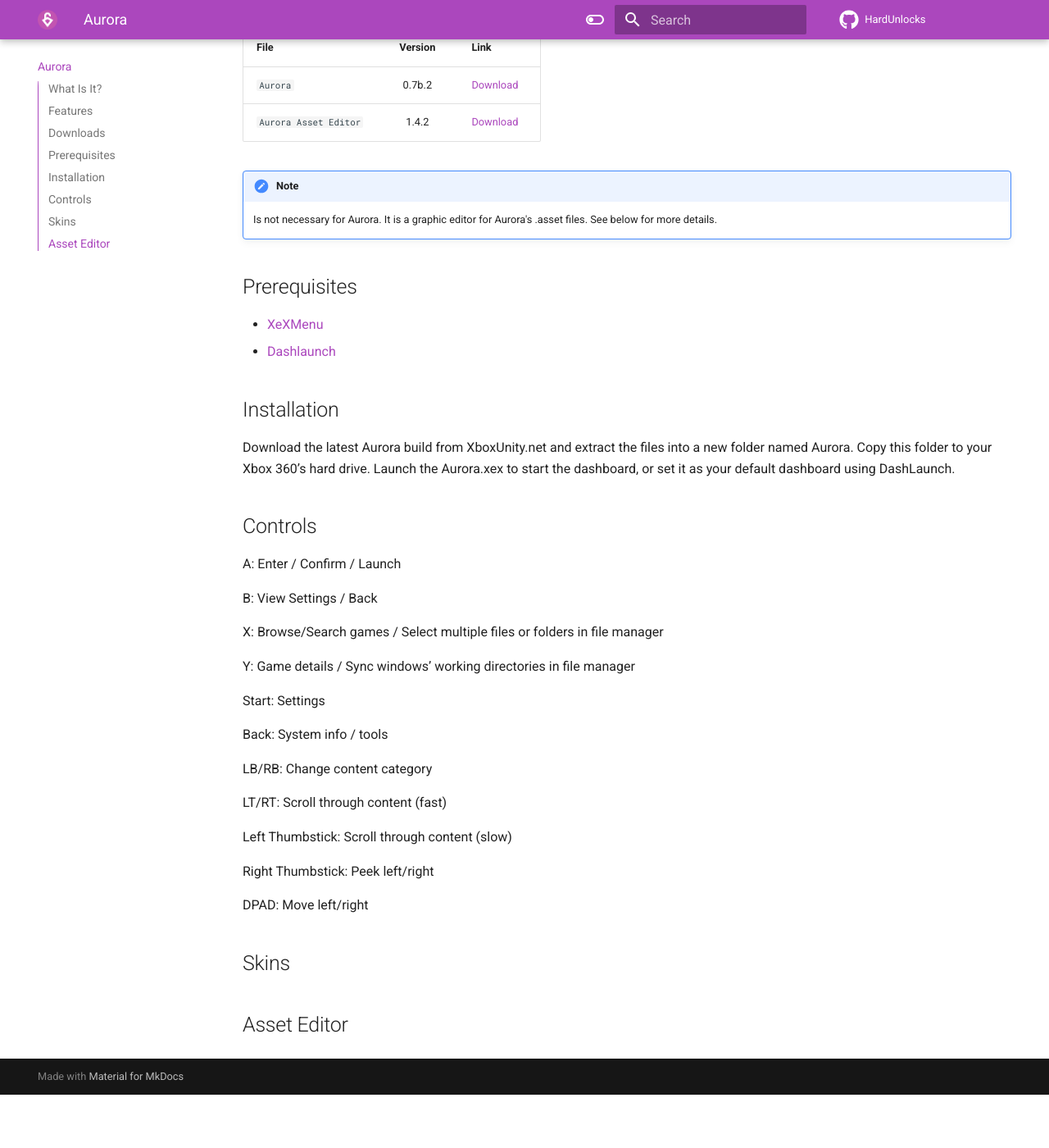
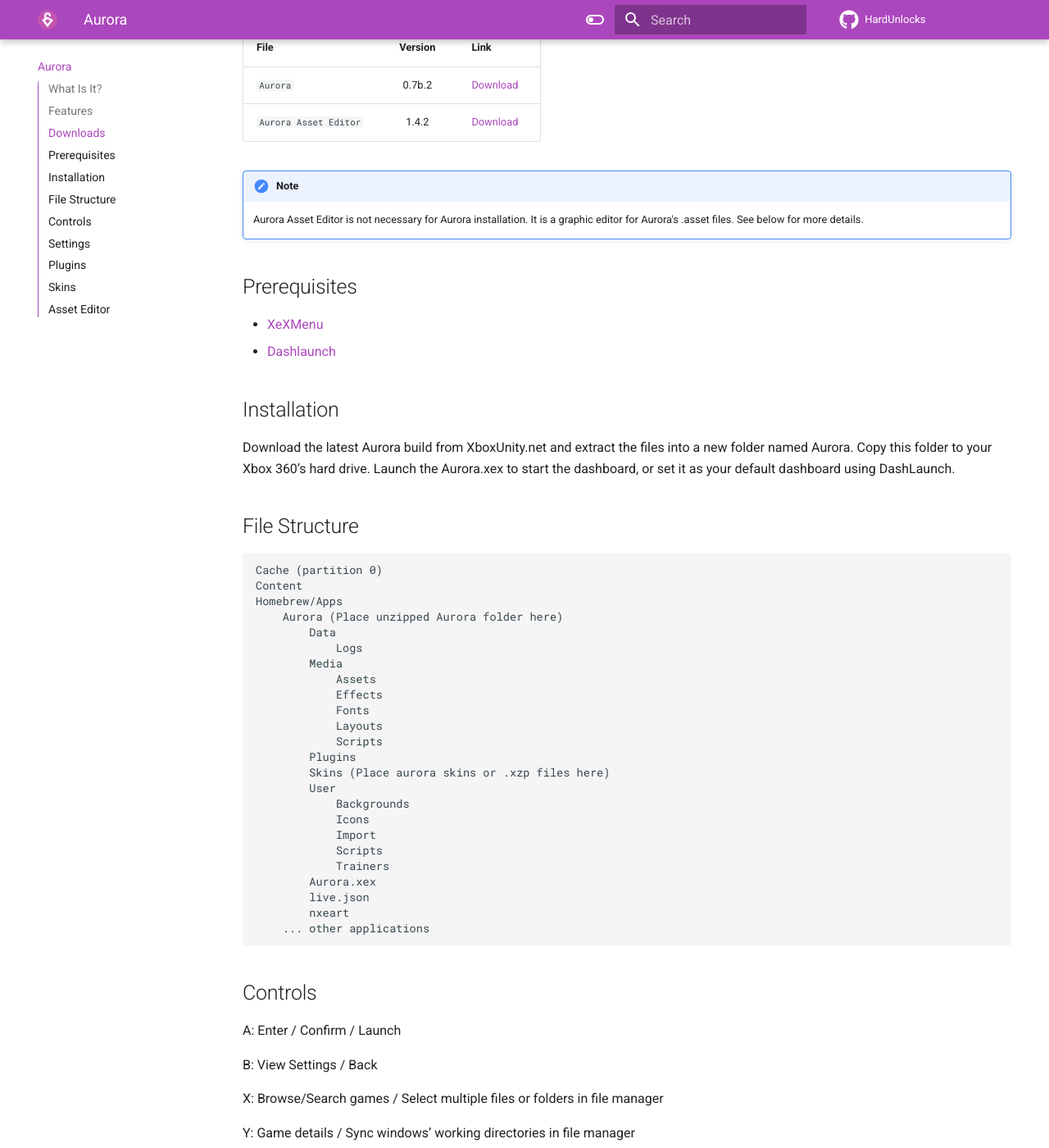
Before and after one commit to elasticpanda69/HardUnlocks, an MkDocs documentation site: the page built from docs/Aurora.md, in a window 1280 px wide and 1400 px high, scrolled down 901 px. Shown: the whole window at 82% size. Built offline with MkDocs 1.6.1 and Material for MkDocs 9.7.7, drawn with Linux system fonts in a browser that asks for light colours; comment, search, counter and statistics services are not loaded; before the commit the page ends 2236 px from its top, so only the background shows below that; some of the changed text lies outside the part shown.

Commit message:
Update Aurora.md

````diff
--- a/docs/Aurora.md
+++ b/docs/Aurora.md
@@ -21,7 +21,7 @@
 
 !!! Note
 
-    Is not necessary for Aurora. It is a graphic editor for Aurora's .asset files. See below for more details.
+    Aurora Asset Editor is not necessary for Aurora installation. It is a graphic editor for Aurora's .asset files. See below for more details.
 
 ## Prerequisites
 
@@ -31,6 +31,35 @@
 ## Installation
 
 Download the latest Aurora build from XboxUnity.net and extract the files into a new folder named Aurora. Copy this folder to your Xbox 360’s hard drive. Launch the Aurora.xex to start the dashboard, or set it as your default dashboard using DashLaunch.
+
+## File Structure
+
+``` { .yaml .no-copy }
+Cache (partition 0)
+Content
+Homebrew/Apps
+    Aurora (Place unzipped Aurora folder here)
+        Data
+            Logs
+        Media
+            Assets
+            Effects
+            Fonts
+            Layouts
+            Scripts
+        Plugins
+        Skins (Place aurora skins or .xzp files here)
+        User
+            Backgrounds
+            Icons
+            Import
+            Scripts
+            Trainers
+        Aurora.xex
+        live.json
+        nxeart
+    ... other applications
+```
 
 ## Controls
 
@@ -56,6 +85,14 @@
 
 DPAD: Move left/right
 
+## Settings
+
+
+
+## Plugins
+
+
+
 ## Skins
 
 
--- a/mkdocs.yml
+++ b/mkdocs.yml
@@ -34,13 +34,24 @@
   - git-revision-date-localized:
         enable_creation_date: true
         type: datetime
-  - git-committers:
-      repository: elasticpanda69/HardUnlocks
-      branch: main
+ #- git-committers:
+ #      repository: elasticpanda69/HardUnlocks
+ #      branch: main
 
 repo_url: https://github.com/elasticpanda69/HardUnlocks
 repo_name: HardUnlocks
 
+extra:
+  analytics:
+    provider: google
+    property: G-95DPPB4W3V
+  consent:
+    title: Cookie consent
+    description: >-
+      We use cookies to recognize your repeated visits and preferences, as well
+      as to measure the effectiveness of our documentation and whether users
+      find what they're searching for. With your consent, you're helping us to
+      make our documentation better.
 
 extra_javascript:
   - https://unpkg.com/tablesort@5.3.0/dist/tablesort.min.js
@@ -49,3 +60,7 @@
 markdown_extensions:
   - attr_list
   - admonition
+
+copyright: >
+  Copyright &copy; 2024 HardUnlocks –
+  <a href="#__consent">Change cookie settings</a>
````
Also changed, not shown: docs/Downloads.md (+19 -19 lines), 1 other file.
